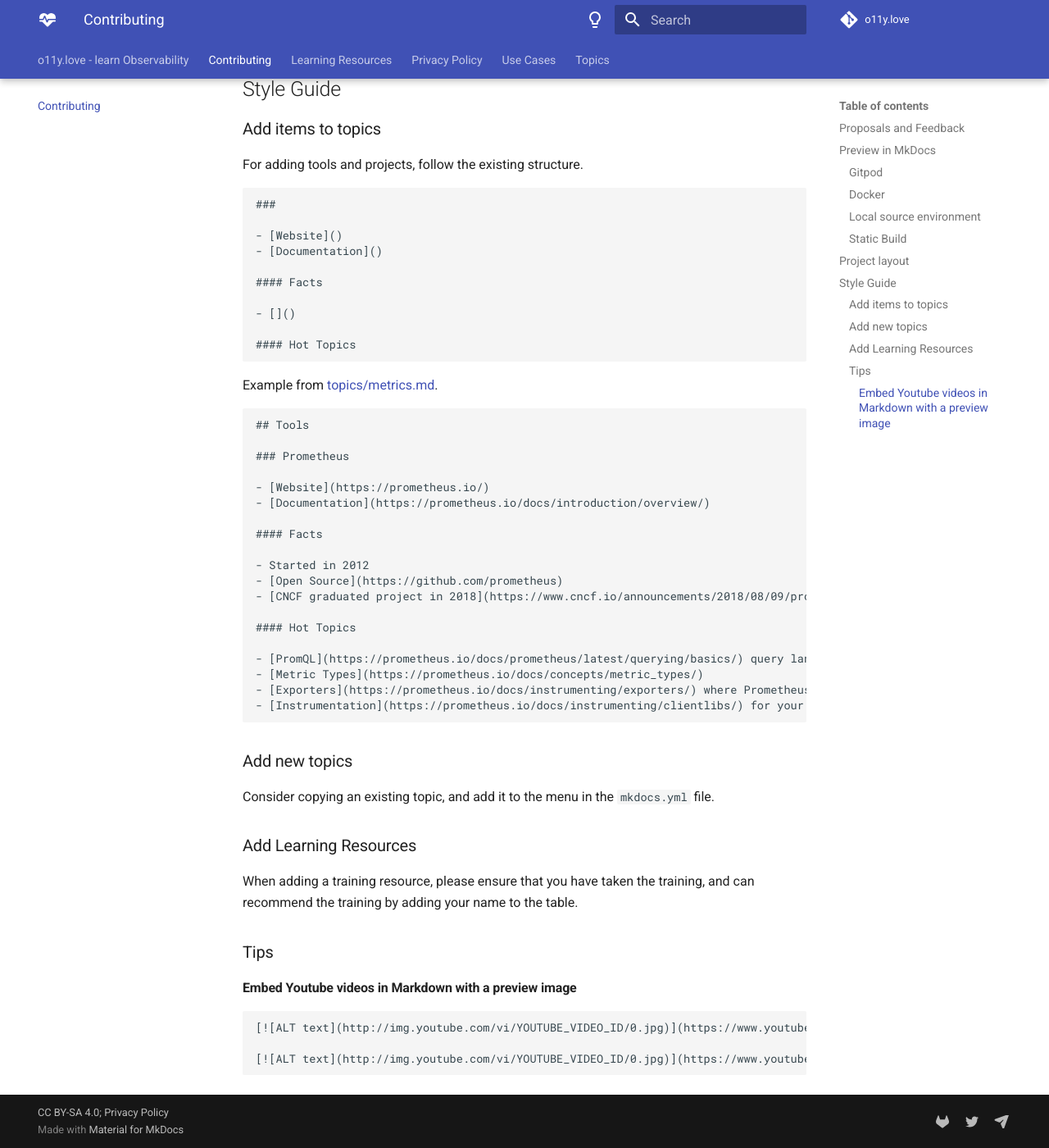
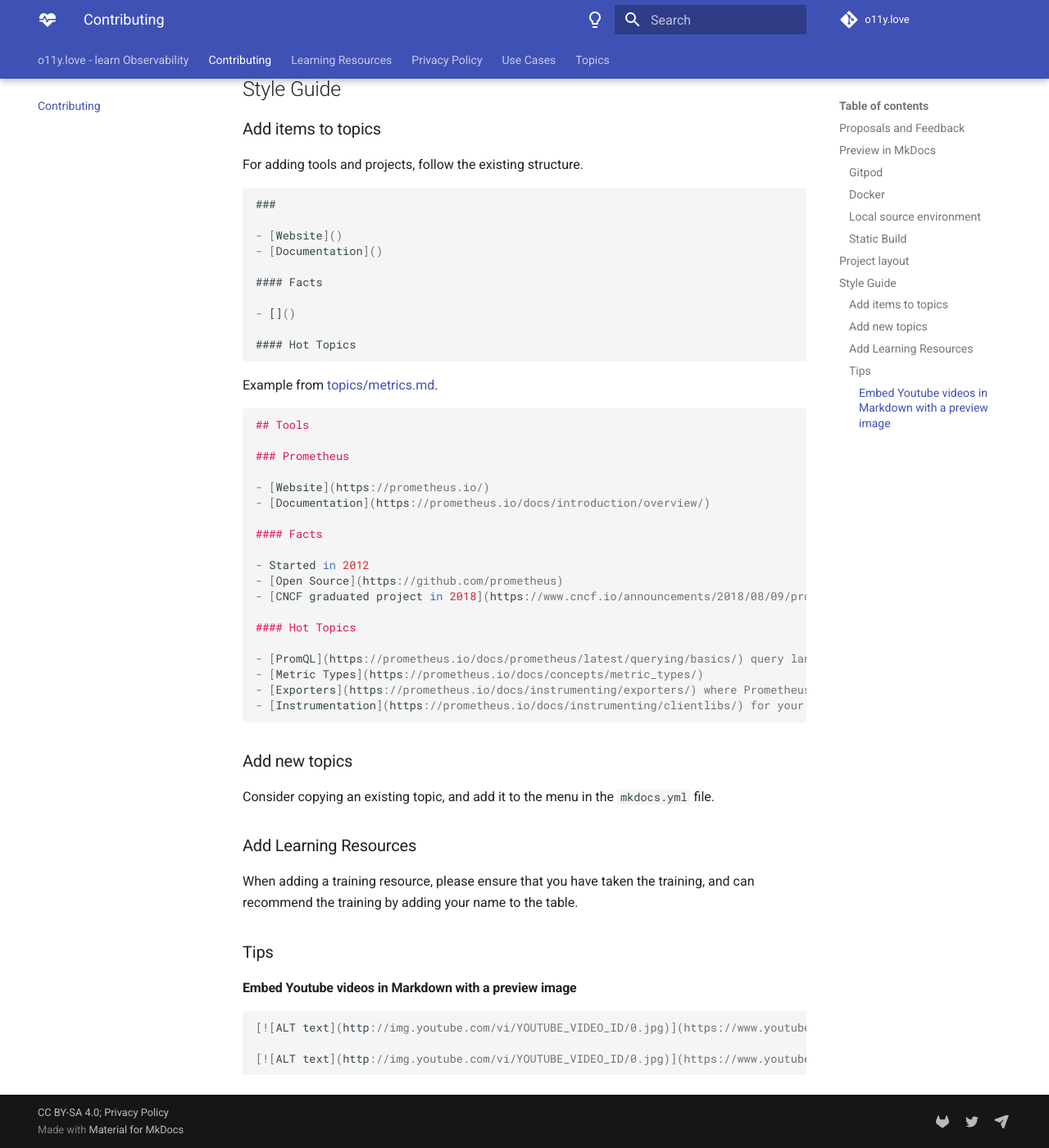
Before and after one commit to Morikoi/asteroid-blaster, an MkDocs documentation site: the page built from docs/contributing.md, in a window 1280 px wide and 1400 px high, scrolled down 1819 px. Shown: the whole window at 82% size. Built offline with MkDocs 1.6.1 and Material for MkDocs 9.7.7, drawn with Linux system fonts in a browser that asks for light colours; comment, search, counter and statistics services are not loaded; part of the change alters nothing that is shown; some of the changed text lies outside the part shown.

```diff
--- a/mkdocs.yml
+++ b/mkdocs.yml
@@ -73,3 +73,6 @@ extra:
 
 # Extensions
 markdown_extensions:
+  - attr_list
+  - codehilite:
+      guess_lang:
```
